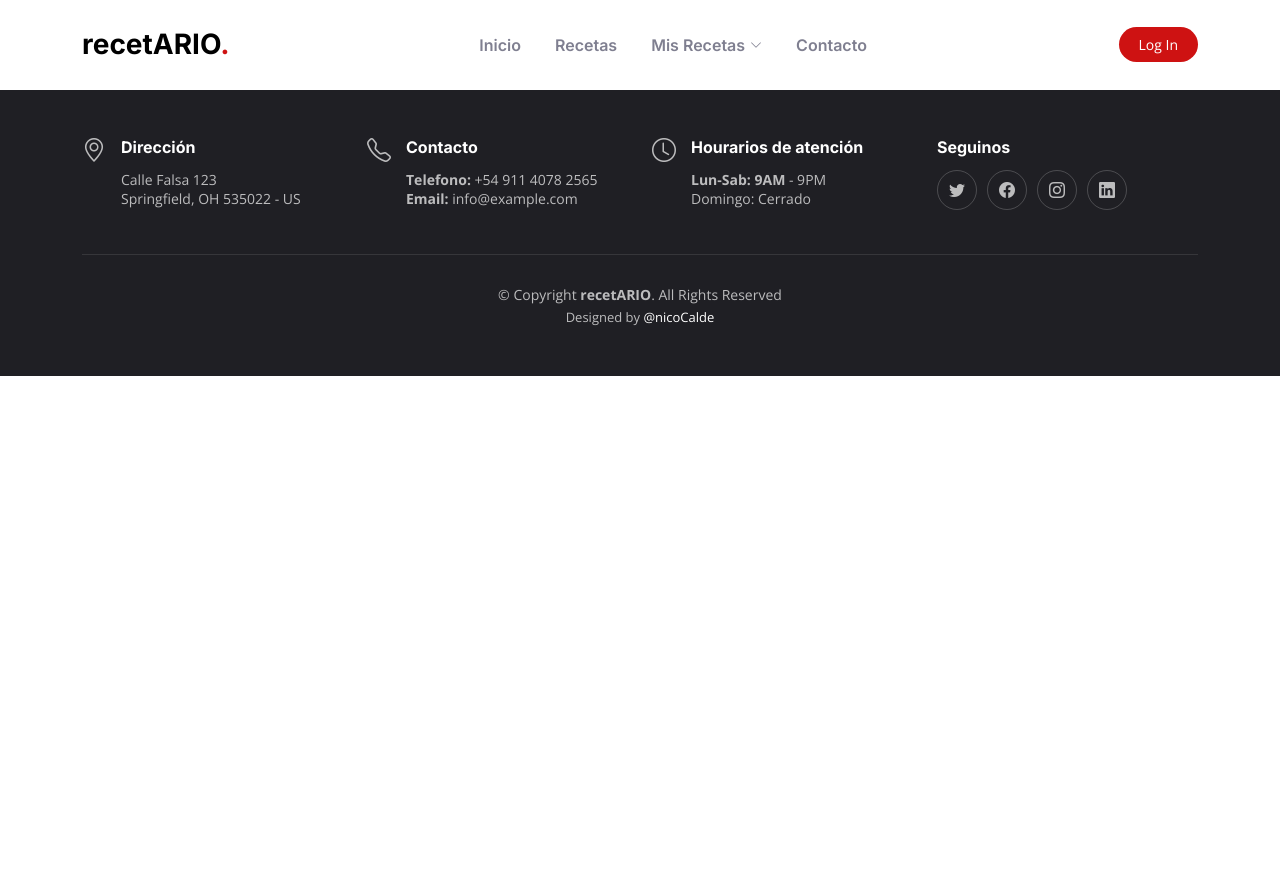
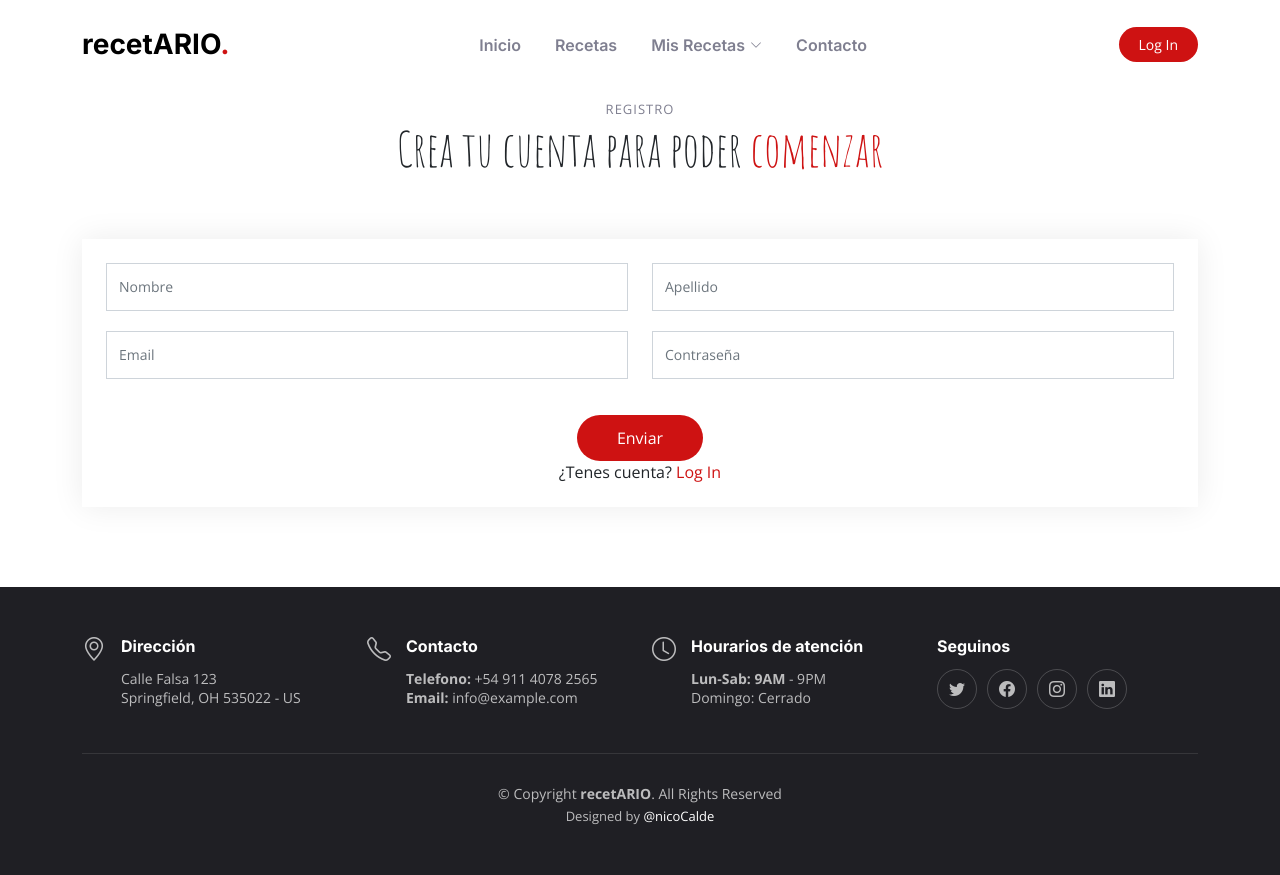
Before and after one commit to nicoCalde/recetario, a Django app: page /registro in a window 1280 px wide. Before the commit the page ends 800 px from the top, so only its background shows below. Run offline with Django 3.2, Linux system fonts and the light colour scheme; some libraries are stand-ins or nearby versions.

Commit message:
login y registro actualizados

```diff
--- a/templates/rct/public/contact.html
+++ b/templates/rct/public/contact.html
@@ -61,7 +61,7 @@
 
         </div>
 
-        <form action="forms/contact.php" method="post" role="form" class="php-email-form p-3 p-md-4">
+        <form action="" method="post" role="form" class="php-email-form p-3 p-md-4">
         {% csrf_token %}
         <div class="row">
             <div class="col-xl-6 form-group">
--- a/templates/rct/public/registro.html
+++ b/templates/rct/public/registro.html
@@ -3,5 +3,38 @@
 {% block titulo %}recetArio - Registro{% endblock titulo %}
 
 {% block contenido %}
-<br><br><br><br>
+<br>
+<section id="contact" class="contact">
+    <div class="container" data-aos="fade-up">
+
+        <div class="section-header">
+            <h2>Registro</h2>
+            <p>Crea tu cuenta para poder <span>comenzar</span></p>
+        </div>
+        <form action="" method="post" role="form" class="php-email-form p-3 p-md-4">
+            {% csrf_token %}
+            <div class="row">
+                <div class="col-xl-6 form-group">
+                    <input type="text" name="name" class="form-control" id="name" placeholder="Nombre" required>
+                </div>
+                <div class="col-xl-6 form-group">
+                    <input type="text" name="name" class="form-control" id="name" placeholder="Apellido" required>
+                </div>
+                <div class="col-xl-6 form-group">
+                    <input type="email" class="form-control" name="email" id="email" placeholder="Email" required>
+                </div>
+                <div class="col-xl-6 form-group">
+                    <input type="password" class="form-control" name="email" id="email" placeholder="Contraseña" required>
+                </div>
+            </div>
+            <div class="my-3">
+                <div class="loading">Cargando</div>
+                <div class="error-message"></div>
+                <div class="sent-message">Tu cuenta ha sido creada correctamente.</div>
+            </div>
+            <div class="text-center"><button type="submit">Enviar</button></div>
+            <div class="text-center">¿Tenes cuenta? <a href="{% url 'login' %}">Log In</a></div>
+        </form><!--End Register Form -->
+    </div>
+</section><!-- End Register Section -->
 {% endblock contenido %}
```
Also changed, not shown: templates/rct/public/login.html (+28 -2 lines).
